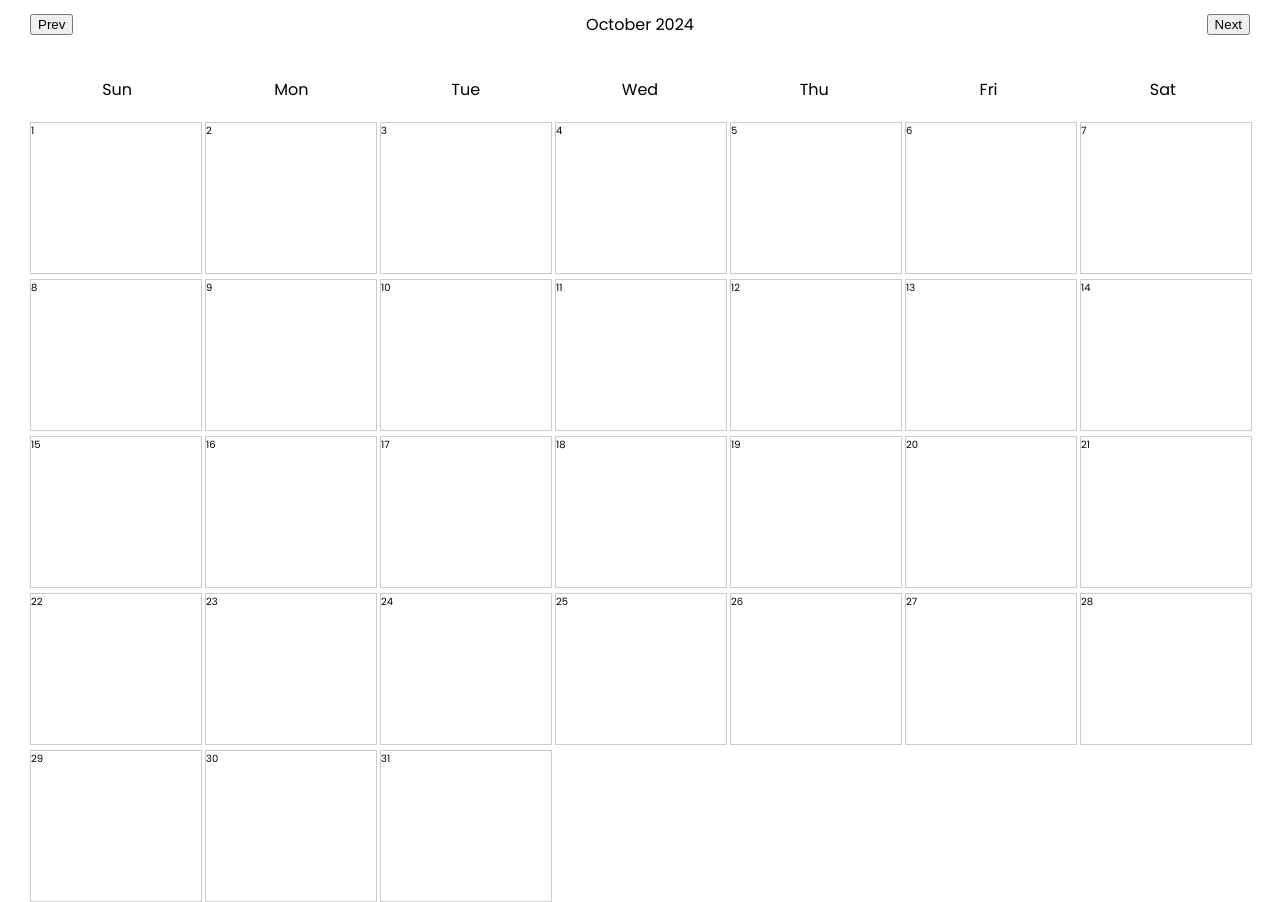
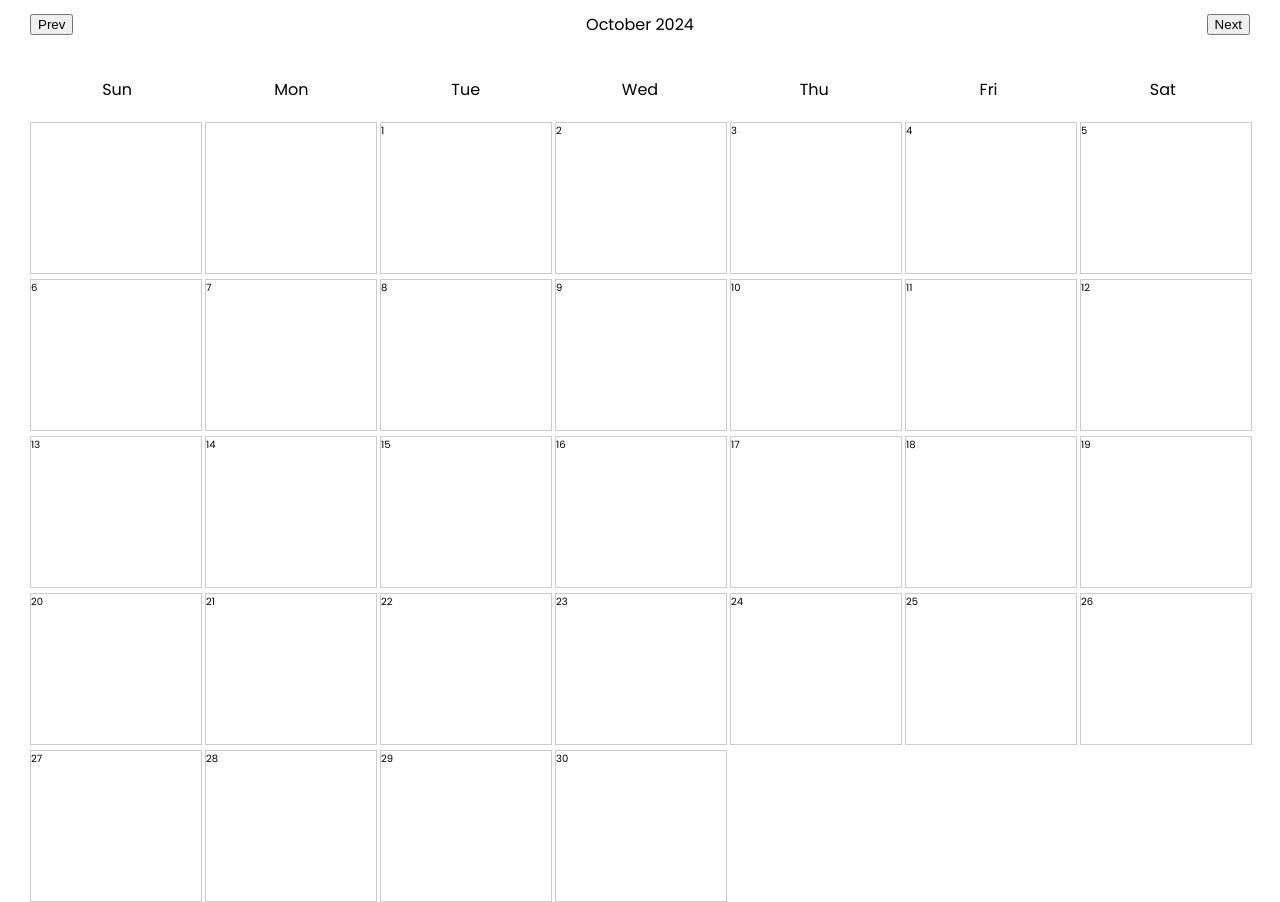
Before and after one commit to ivavay/running-planner, a React (Vite) app: page / in a window 1280 px wide. Shown: the part 300-1202 px from the top of the page. Built offline with nearby package versions, Linux system fonts and the light colour scheme.

Commit message:
fixed: calendarDays

```diff
--- a/src/components/Calendar/index.jsx
+++ b/src/components/Calendar/index.jsx
@@ -136,16 +136,17 @@
         ))}
       </DaysofWeek>
       <Dates>
-        {Array.from({ length: 31 }, (_, index) => (
+        {calendarDays.map((day, index) => (
           <Day
             key={index}
             className="date-cell"
             onClick={() => handleOpenEventModal(index)}
           >
-            {index + 1}
-            {eventCreated[index].map((evt) => (
-              <Event key={evt.id} title={evt.title} />
-            ))}
+            {day}
+            {eventCreated[index] &&
+              eventCreated[index].map((event) => (
+                <Event key={event.id} title={event.title} />
+              ))}
           </Day>
         ))}
       </Dates>
```
